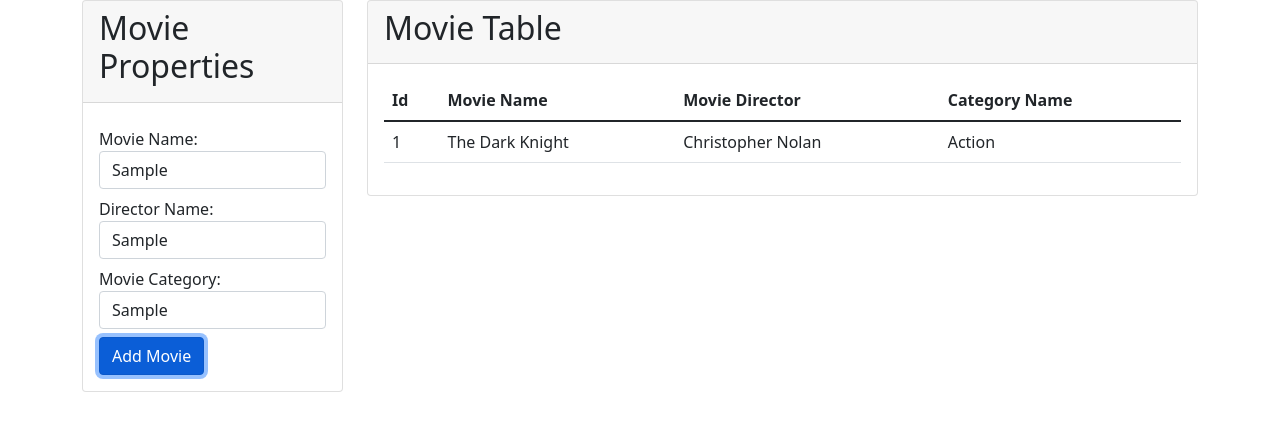
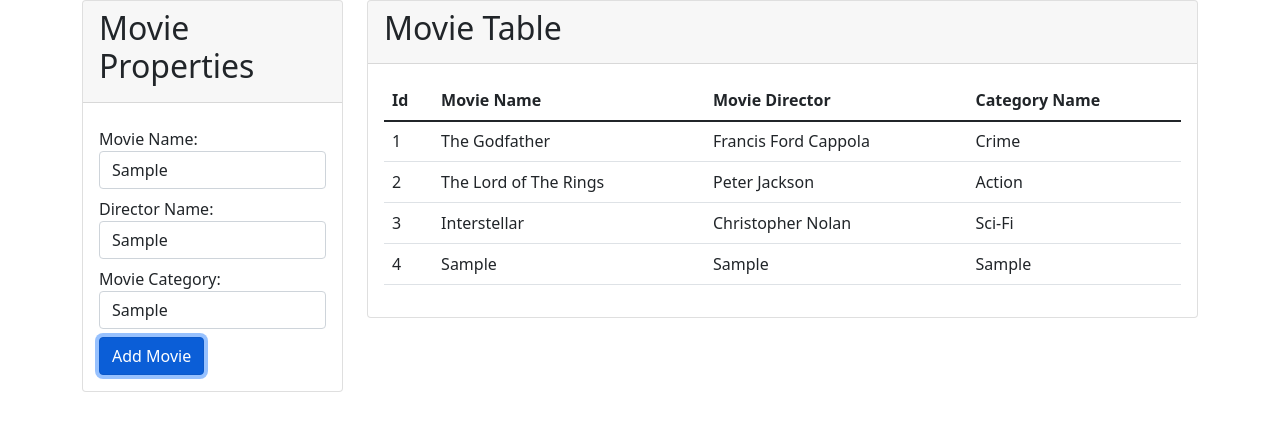
Before and after one commit to drktny/BootstrapRepo, a plain HTML site: page Js_MovieList/Js_MovieList/index.html in a window 1280 px wide. Both pictures are taken after typing "Sample", "Sample", "Sample" into the empty fields and a click on the button "Add Movie". Drawn offline with Linux system fonts and the light colour scheme.

Commit message:
Js_movielist js codes are addedç

```diff
--- a/Js_MovieList/Js_MovieList/index.html
+++ b/Js_MovieList/Js_MovieList/index.html
@@ -4,6 +4,7 @@
     <meta charset="utf-8" />
     <title></title>
     <link href="Content/bootstrap.css" rel="stylesheet" />
+    <script src="movie.js"></script>
 </head>
 <body>
     <div class="container">
@@ -16,17 +17,17 @@
                     <div class="card-body">
                         <div class="mt-2">
                             <label>Movie Name:</label>
-                            <input type="text" class="form-control" />
+                            <input type="text" class="form-control" id="movieName" />
                         </div>
                         <div class="mt-2">
                             <label>Director Name:</label>
-                            <input type="text" class="form-control" />
+                            <input type="text" class="form-control" id="directorName"/>
                         </div>
                         <div class="mt-2">
                             <label>Movie Category:</label>
-                            <input type="text" class="form-control" />
+                            <input type="text" class="form-control" id="categoryName" />
                         </div>
-                        <button class="btn btn-primary mt-2">Add Movie</button>
+                        <button class="btn btn-primary mt-2" id="submit">Add Movie</button>
                     </div>
                 </div>
             </div>
@@ -45,12 +46,12 @@
                                         <th>Category Name</th>
                                     </tr>
                                 </thead>
-                                <tbody>
+                                <tbody  id="movieTable">
                                     <tr>
-                                        <td>1</td>
+                                        <!--<td>1</td>
                                         <td>The Dark Knight</td>
                                         <td>Christopher Nolan</td>
-                                        <td>Action</td>
+                                        <td>Action</td>-->
                                     </tr>
                                 </tbody>
                         </table>
--- /dev/null
+++ b/Js_MovieList/Js_MovieList/movie.js
@@ -0,0 +1,70 @@
+class Movie {
+    constructor(id, movieName, director, category) {
+        this.id = id;
+        this.movieName = movieName;
+        this.director = director;
+        this.category = category;
+    }
+}
+
+//const movie = new Movie(1, "Spider-Man", "Sam Raimi", "Action");
+//console.log(movie);
+
+class WebUI {
+    static getMovies() {
+        const sampleMovies = [
+            {
+                id: 1,
+                movieName: "The Godfather",
+                director: "Francis Ford Cappola",
+                category: "Crime"
+            },
+            {
+                id: 2,
+                movieName: "The Lord of The Rings",
+                director: "Peter Jackson",
+                category: "Action"
+            },
+            {
+                id: 3,
+                movieName: "Interstellar",
+                director: "Christopher Nolan",
+                category: "Sci-Fi"
+            }
+        ]
+
+        for (var i = 0; i < sampleMovies.length; i++) {
+            WebUI.addMovie(sampleMovies[i]);
+        }
+    }
+
+    static addMovie(movie) {
+        const movieTable = document.getElementById("movieTable");
+        const tr = document.createElement("tr");
+
+        tr.innerHTML = `
+                        <td>${movie.id}</td>
+                        <td>${movie.movieName}</td>
+                        <td>${movie.director}</td>
+                        <td>${movie.category}</td>
+`
+        movieTable.appendChild(tr);
+    }
+
+}
+
+window.onload = function () {
+    WebUI.getMovies();
+
+    document.getElementById('submit').onclick = function () {
+        const movieName = document.getElementById("movieName").value;
+        const director = document.getElementById("directorName").value;
+        const category = document.getElementById("categoryName").value;
+
+        const movie = new Movie(4, movieName, director, category);
+        console.log(movie);
+        WebUI.addMovie(movie);
+    }
+
+
+}
```
Also changed, not shown: Js_MovieList/Js_MovieList/product.js (added, +43 -0 lines), 6 other files.
